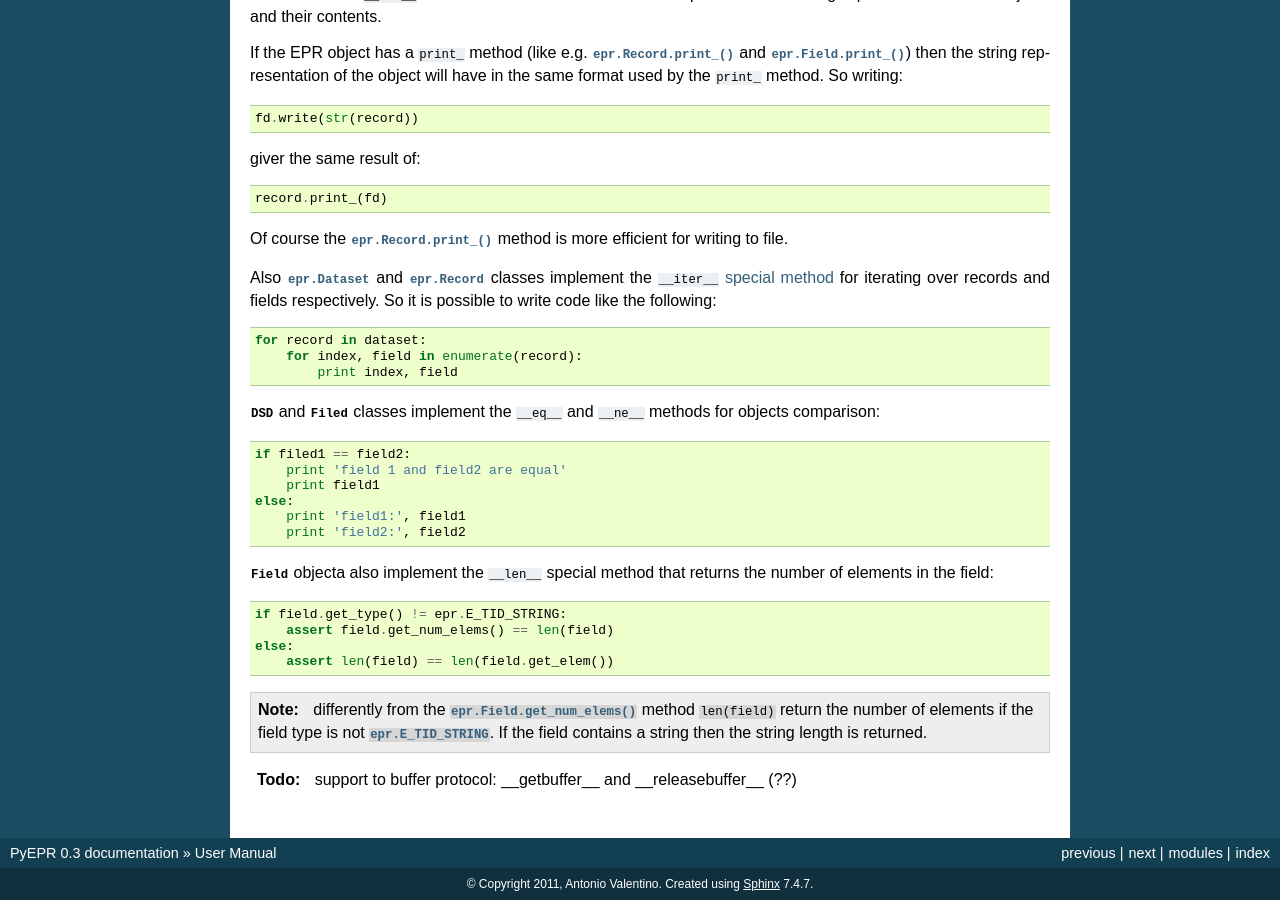
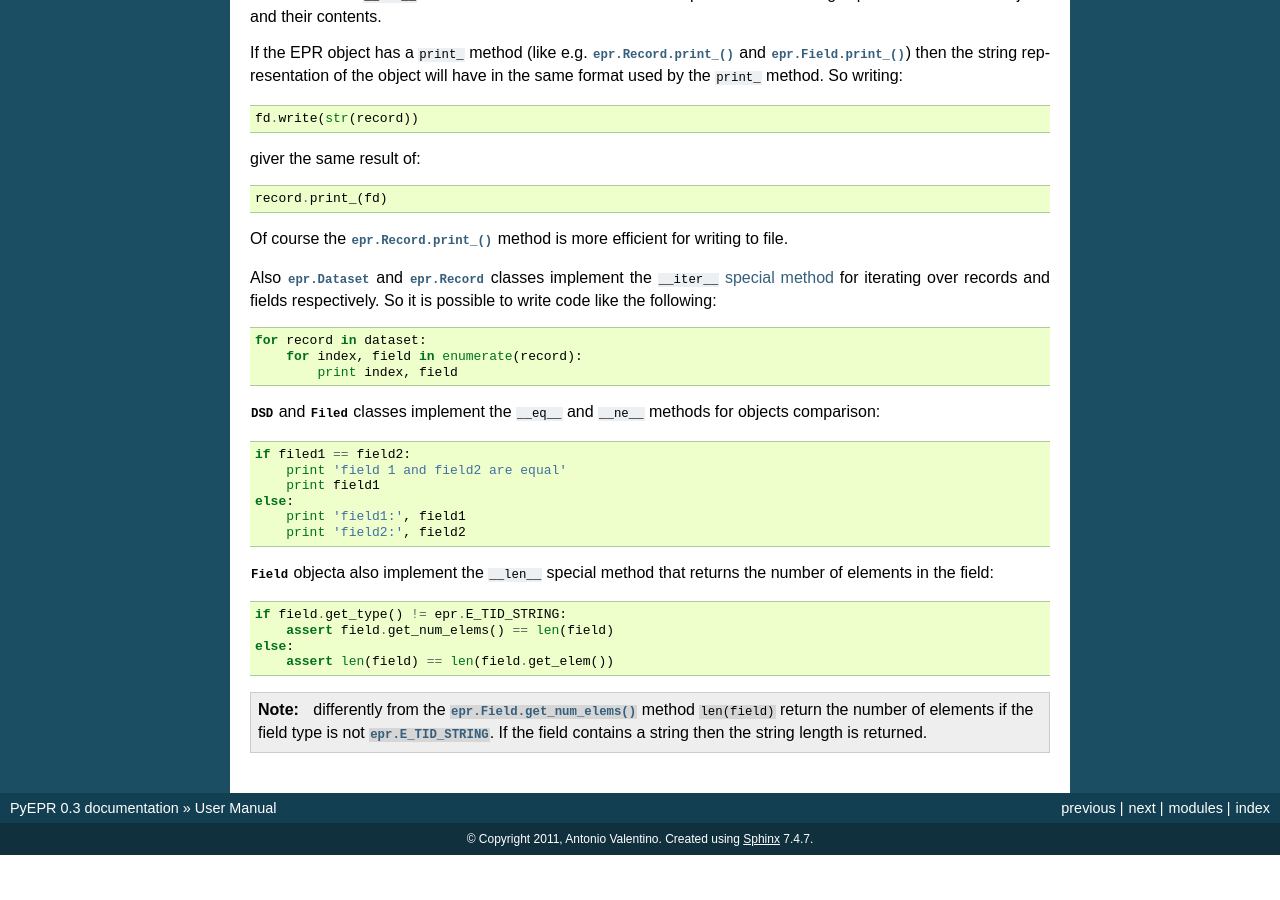
Before and after one commit to avalentino/pyepr, a Sphinx documentation site: the page built from doc/usermanual.txt, in a window 1280 px wide and 900 px high, scrolled down 4922 px. Built offline with Sphinx 7.4.7, drawn with Linux system fonts in a browser that asks for light colours; formulas are drawn with MathJax 3; after the commit the page ends 5777 px from its top, so only the background shows below that.

Commit message:
Removed references to buffer protocol from docs

```diff
--- a/doc/usermanual.txt
+++ b/doc/usermanual.txt
@@ -359,8 +359,5 @@ returns the number of elements in the field::
           If the field contains a string then the string length is
           returned.
 
-
-.. todo:: support to buffer protocol: __getbuffer__ and __releasebuffer__ (??)
-
 .. _`special method`: http://docs.python.org/reference/datamodel.html
 .. _pythonic: http://www.cafepy.com/article/be_pythonic/
```
